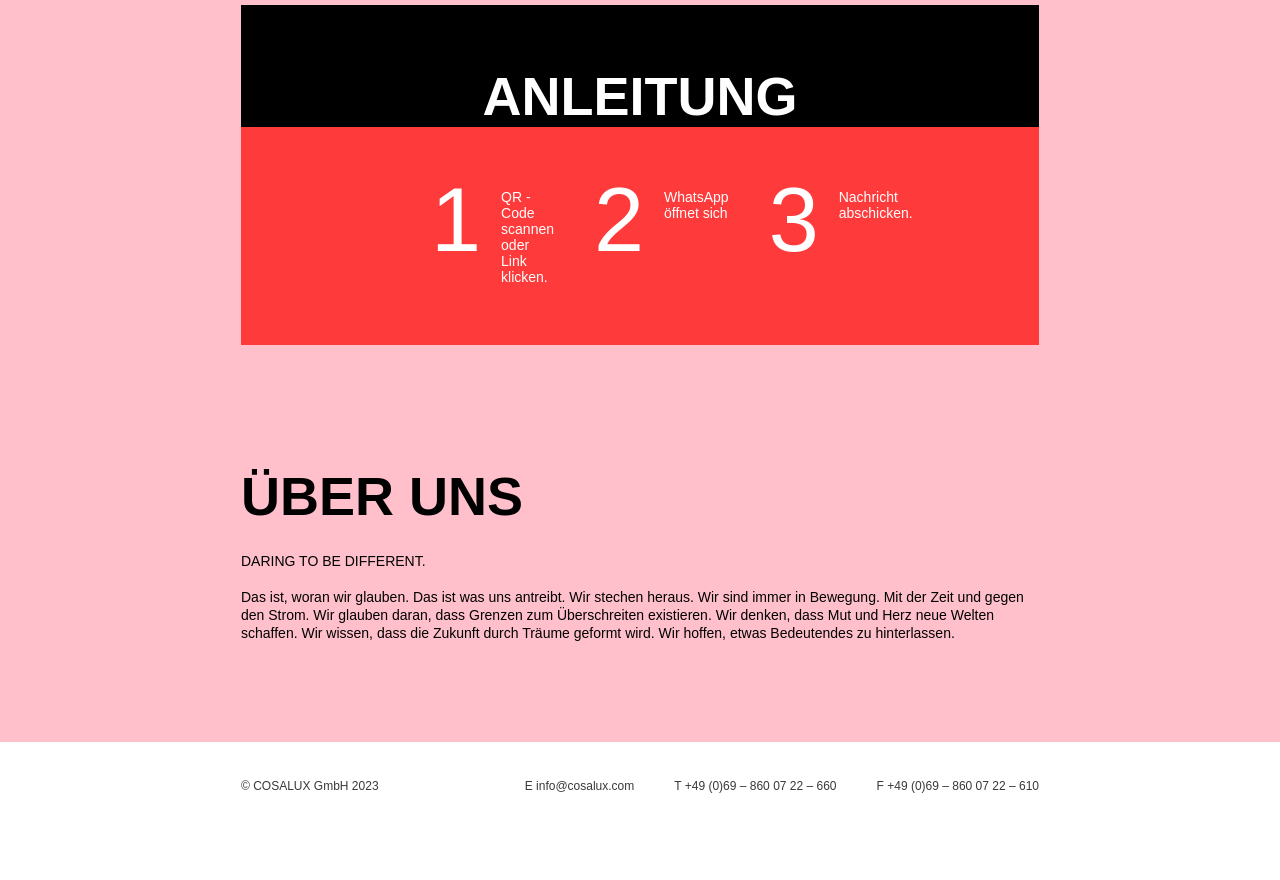
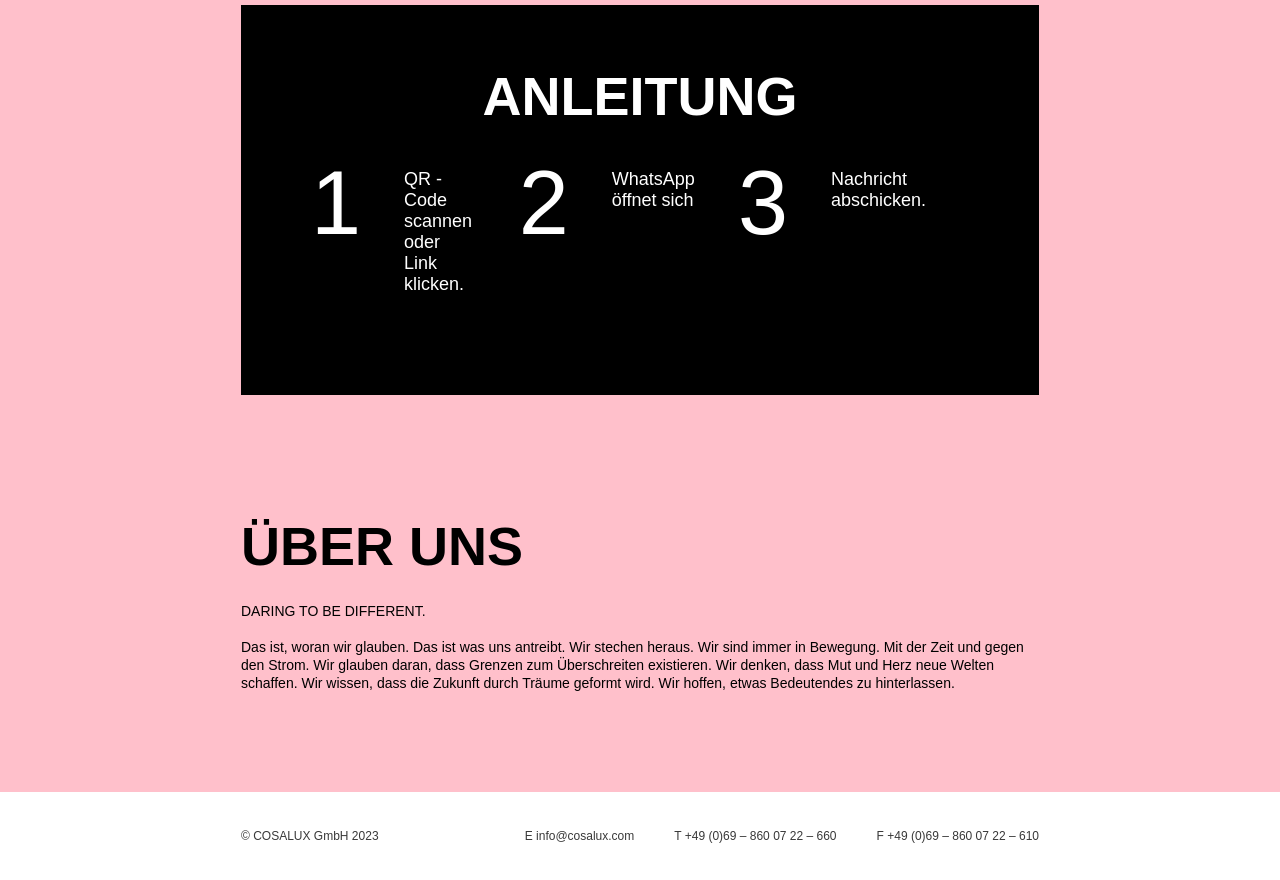
Before and after one commit to nine-chairs/hausaufgabe, a React (Create React App) app: page / in a window 1280 px wide. Shown: the part 1840-2720 px from the top of the page. Before the commit the page ends 2670 px from the top, so only its background shows below. Built offline with nearby package versions, Linux system fonts and the light colour scheme.

Commit message:
updated layout

```diff
--- a/src/pages/HomePage.css
+++ b/src/pages/HomePage.css
@@ -192,11 +192,11 @@ button:hover {
   display: flex;
   flex-direction: row;
   justify-content: space-between;
-  background-color: rgb(255, 58, 58);
+  background-color: black;
   padding-left: 190px;
   padding-right: 190px;
-  padding-top: 42px;
-  padding-bottom: 60px;
+  padding-top: 25px;
+  padding-bottom: 100px;
 }
 
 .stepContainer {
@@ -210,20 +210,24 @@ button:hover {
 }
 
 .stepText {
-  margin-top: 20px;
-  margin-left: 20px;
-  margin-right: 40px;
+  margin-top: 17px;
+  margin-left: 43px;
+  margin-right: 43px;
   color: white;
-  font-size: 14px;
+  font-size: 18px;
 }
 
 /***************/
+
+/* Your existing CSS rules */
 
 @media (max-width: 1200px) {
   .contentMiddleBottom {
     flex-direction: column;
     align-items: center;
     text-align: center;
+    padding-left: 120px; /* Adjusted for below 1200px */
+    padding-right: 120px; /* Adjusted for below 1200px */
   }
 
   .stepContainer {
@@ -242,3 +246,10 @@ button:hover {
     margin-right: 120px;
   }
 }
+
+@media (max-width: 1500px) {
+  .contentMiddleBottom {
+    padding-left: 70px; /* Adjusted for below 1500px */
+    padding-right: 70px; /* Adjusted for below 1500px */
+  }
+}
```
Also changed, not shown: src/pages/HomePage.jsx (+3 -5 lines).
